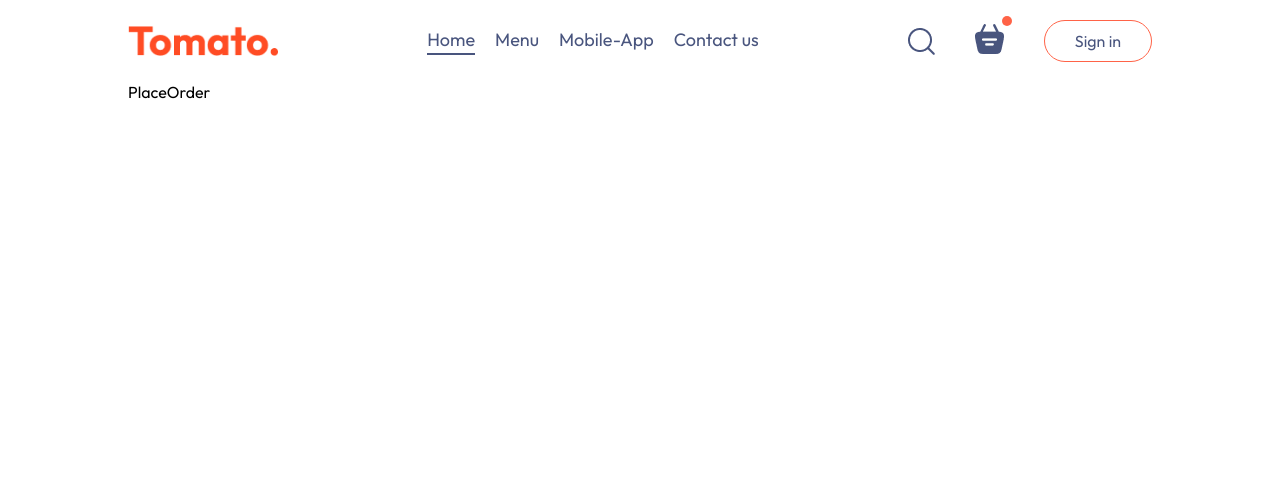
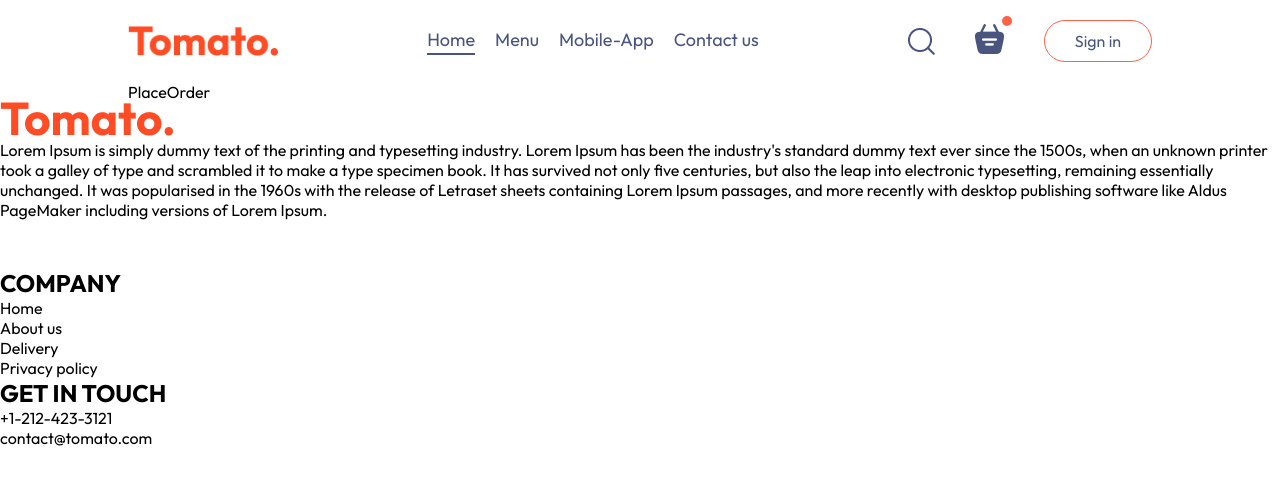
Before and after one commit to suisashehi/food-delivery, a React (Vite) app: page /order in a window 1280 px wide. Shown: the top 484 px of the page. Built offline with nearby package versions, Linux system fonts and the light colour scheme.

Commit message:
Populate footer content: left (logo, text, social icons), center (company links), right (contact info)

```diff
--- a/src/components/Footer/Footer.jsx
+++ b/src/components/Footer/Footer.jsx
@@ -1,24 +1,49 @@
-import React from 'react'
-import './Footer.css'
+import React from "react";
+import "./Footer.css";
+import { assets } from "../../assets/assets";
 
 const Footer = () => {
   return (
-    <div className='footer' id='footer'>
+    <div className="footer" id="footer">
       <div className="footer-content">
         <div className="footer-content-left">
-
+          <img src={assets.logo} alt="" />
+          <p>
+            Lorem Ipsum is simply dummy text of the printing and typesetting
+            industry. Lorem Ipsum has been the industry's standard dummy text
+            ever since the 1500s, when an unknown printer took a galley of type
+            and scrambled it to make a type specimen book. It has survived not
+            only five centuries, but also the leap into electronic typesetting,
+            remaining essentially unchanged. It was popularised in the 1960s
+            with the release of Letraset sheets containing Lorem Ipsum passages,
+            and more recently with desktop publishing software like Aldus
+            PageMaker including versions of Lorem Ipsum.
+          </p>
+          <div className="footer-social-icons">
+            <img src={assets.facebook_icon} alt="" />
+            <img src={assets.twitter_icon} alt="" />
+            <img src={assets.linkedin_icon}  alt="" />
+          </div>
         </div>
         <div className="footer-content-center">
-
+            <h2>COMPANY</h2>
+            <ul>
+                <li>Home</li>
+                <li>About us</li>
+                <li>Delivery</li>
+                <li>Privacy policy</li>
+            </ul>
         </div>
         <div className="footer-content-right">
+            <h2>GET IN TOUCH</h2>
+            <ul>
+                <li>+1-212-423-3121</li>
+                <li>contact@tomato.com</li>
+            </ul>
+        </div>
+      </div>
+    </div>
+  );
+};
 
-            </div>
-
-        </div>
-
-    </div>
-  )
-}
-
-export default Footer
+export default Footer;
```
Lines whose indentation alone changed are shown as unchanged.
